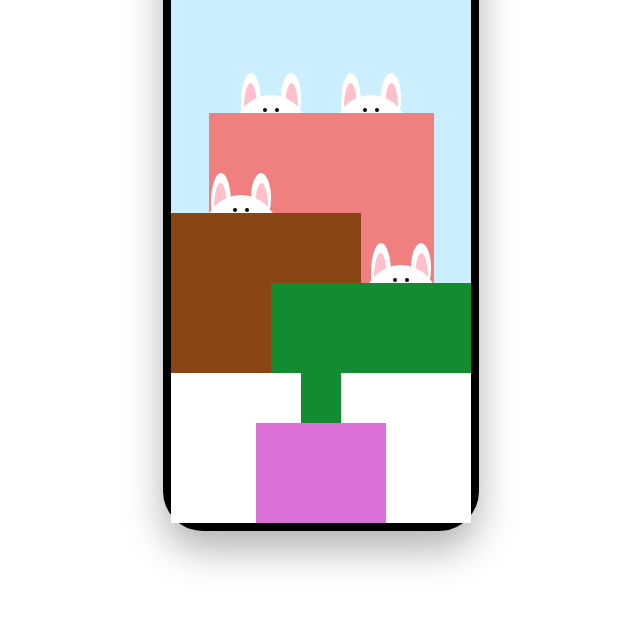
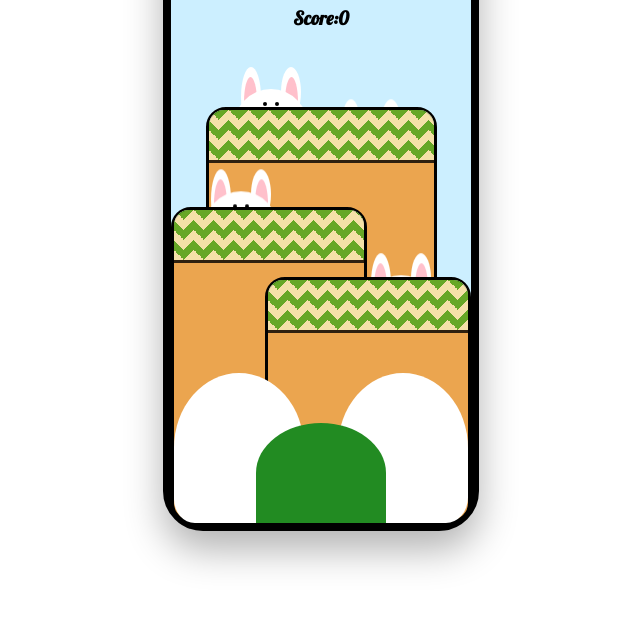
Before and after one commit to willicali40/AnimationLand, a website: page index.html in a window 1280 px wide. Shown: the part 177-800 px from the top of the page, without its empty margins (319-959 px from the left). Drawn offline with Linux system fonts and the light colour scheme.

Commit message:
animation finished, styles finished, project over

```diff
--- a/index.html
+++ b/index.html
@@ -7,11 +7,16 @@
     <title>AnimationLand</title>
     <link rel="stylesheet" href="./styles/layout.css">
     <link rel="stylesheet" href="./styles/bunnies.css">
+    <link rel="preconnect" href="https://fonts.googleapis.com">
+    <link rel="preconnect" href="https://fonts.gstatic.com" crossorigin>
+    <link href="https://fonts.googleapis.com/css2?family=Lobster&display=swap" rel="stylesheet">
 </head>
 <body>
     <div class="phone">
+        <h1>AnimationLand</h1>
         <!--Bunny-1-->
         <div class="layers layer-1">
+            <input type="checkbox">
             <div class="left-ear--outer"></div>
             <div class="left-ear--inner"></div>
             <div class="right-ear--outer"></div>
@@ -23,6 +28,7 @@
         </div>
         <!--Bunny-2-->
         <div class="layers layer-2">
+            <input type="checkbox">
             <div class="left-ear--outer"></div>
             <div class="left-ear--inner"></div>
             <div class="right-ear--outer"></div>
@@ -31,9 +37,12 @@
                 <div class="head_eye head_eye--left"></div>
                 <div class="head_eye head_eye--right"></div>
             </div></div>
-        <div class="layers layer-3"></div> <!--Wall-1-->
+        <div class="layers layer-3 mountain">
+            <div class="gras"></div>
+        </div> <!--Wall-1-->
         <!--Bunny-3-->
         <div class="layers layer-4">
+            <input type="checkbox">
             <div class="left-ear--outer"></div>
             <div class="left-ear--inner"></div>
             <div class="right-ear--outer"></div>
@@ -42,9 +51,11 @@
                 <div class="head_eye head_eye--left"></div>
                 <div class="head_eye head_eye--right"></div>
             </div></div>
-        <div class="layers layer-5"></div> <!--Wall-2-->
+        <div class="layers layer-5 mountain">
+            <div class="gras"></div></div> <!--Wall-2-->
         <!--Bunny-4-->
         <div class="layers layer-6">
+            <input type="checkbox">
             <div class="left-ear--outer"></div>
             <div class="left-ear--inner"></div>
             <div class="right-ear--outer"></div>
@@ -53,7 +64,9 @@
                 <div class="head_eye head_eye--left"></div>
                 <div class="head_eye head_eye--right"></div>
             </div></div>
-        <div class="layers layer-7"></div> <!--Wall-3-->
+            <h3 class="score">Score:</h3>
+        <div class="layers layer-7 mountain">
+            <div class="gras"></div></div> <!--Wall-3-->
         <div class="layers layer-8"></div> <!--Cloud-1-->
         <div class="layers layer-9"></div> <!--Cloud-2-->
         <div class="layers layer-10"></div> <!--Cloud-3-->
--- a/styles/bunnies.css
+++ b/styles/bunnies.css
@@ -51,6 +51,24 @@
     background-color: #000;
     position: absolute;
     top: 13px;
+
+    animation-name: blink;
+    animation-duration: 2s;
+    animation-iteration-count: infinite;
+}
+
+@keyframes blink {
+    0%{
+        height: 4px;
+    }
+    5%{
+        transform: translate(0px, 2px);
+        height: 1px;
+    }
+    10%{
+        transform: translate(0px, 0px);
+        height: 4px;
+    }
 }
 
 .head_eye--left {
--- a/styles/layout.css
+++ b/styles/layout.css
@@ -1,3 +1,10 @@
+:root{
+    --mountain-color: rgb(235, 165, 79);
+    --border-color: #000;
+    --sky-color: #CCEFFF;
+    --rabbit-color: #fff;
+    --forest-green: #228b22;
+}
 body {
     box-sizing: border-box;
     margin: 0;
@@ -6,15 +13,30 @@ body {
     height: 100vh;
     display: grid;
     place-items: center;
+    counter-reset: points;
+    font-family: 'Lobster', cursive;
 }
+
 .phone {
     position: relative;
-    border: 8px solid #000;
+    border: 8px solid var(--border-color);
     border-radius: 40px;
     box-shadow: 0 19px 38px rgba(0, 0, 0, 0.30);
-    background-color: #CCEFFF;
+    background-color: var(--sky-color);
     width: 300px;
     height: 600px;
+}
+h1 {
+    text-align: center;
+}
+h3 {
+    text-align: center;
+}
+input:checked {
+    counter-increment: points;
+}
+.score::after {
+content: counter(points);
 }
 .layers {
     position: absolute;
@@ -22,16 +44,42 @@ body {
 .layer-1 {
     z-index: 1;
     width: 80px;
-    height: 450px;
-    bottom: 0;
+    height: 100px;
+    bottom: 356px;
     right: 60px;
+
+    animation: move 2.3s ease-in-out infinite;
 }
+
+@keyframes move {
+    0%{
+        transform: translateY(0px);
+    }
+    25%{
+        transform: translateY(40px);
+    }
+    100%{
+        transform: translateY(0px);
+    }
+}
+
+.layers input[type=checkbox] {
+    position: absolute;
+    appearance: none;
+    cursor: pointer;
+    z-index: 1;
+    width: 100%;
+    height: 80px;
+}
+
 .layer-2 {
     z-index: 2;
     width: 80px;
-    height: 450px;
-    bottom: 0;
-    left: 60px
+    height: 100px;
+    bottom: 356px;
+    left: 60px;
+
+    animation: move 1s ease-in infinite;
 }
 .layer-3 {
     z-index: 3;
@@ -41,34 +89,58 @@ body {
     left: 0;
     right: 0;
     margin: 0 auto;
-    background-color: lightcoral;
+    border-radius: 20px;
+    background-color: var(--mountain-color);
+}
+.mountain {
+    border: 3px solid var(--border-color);
+}
+.gras {
+    width: 100%;
+    height: 50px;
+    border-top-left-radius: 15px;
+    border-top-right-radius: 15px;
+    border-bottom: 3px solid var(--border-color);
+    background-color: #f7f0bf;
+    opacity: 0.8;
+    background-image:  linear-gradient(135deg, #46a81c 25%, transparent 25%), linear-gradient(225deg, #46a81c 25%, transparent 25%), linear-gradient(45deg, #46a81c 25%, transparent 25%), linear-gradient(315deg, #46a81c 25%, #f7f0bf 25%);
+    background-position:  10px 0, 10px 0, 0 0, 0 0;
+    background-size: 20px 20px;
+    background-repeat: repeat;
 }
 .layer-4 {
     z-index: 4;
     width: 80px;
-    height: 350px;
-    bottom: 0;
+    height: 100px;
+    bottom: 256px;
     left: 30px;
+
+    animation: move 1.8s ease infinite;
 }
 .layer-5 {
     z-index: 5;
     width: 190px;
     height: 310px;
-    background-color: saddlebrown;
+    background-color: var(--mountain-color);
+    border-radius: 20px;
     bottom: 0;
 }
 .layer-6 {
     z-index: 6;
     width: 80px;
-    height: 280px;
-    bottom: 0;
+    height: 100px;
+    bottom: 186px;
     right: 30px;
+
+
+    animation: move 3s ease-in-out infinite;
 }
 .layer-7 {
     z-index: 7;
     width: 200px;
     height: 240px;
-    background-color: rgb(19, 139, 49);
+    background-color: var(--mountain-color);
+    border-radius: 20px;
     bottom: 0;
     right: 0;
 }
@@ -76,22 +148,31 @@ body {
     z-index: 8;
     width: 130px;
     height: 150px;
-    background-color: #fff;
+    border-top-left-radius: 50%;
+    border-top-right-radius: 50%;
+    border-bottom-left-radius: 16%;
+    background-color: var(--rabbit-color);
     bottom: 0;
+    left: 3px;
 }
 .layer-9 {
     z-index: 9;
     width: 130px;
     height: 150px;
-    background-color: #fff;
+    border-top-left-radius: 50%;
+    border-top-right-radius: 50%;
+    border-bottom-right-radius: 17%;
+    background-color: var(--rabbit-color);
     bottom: 0;
-    right: 0;
+    right: 3px;
 }
 .layer-10 {
     z-index: 10;
     width: 130px;
     height: 100px;
-    background-color: orchid;
+    border-top-left-radius: 50%;
+    border-top-right-radius: 50%;
+    background-color: var(--forest-green);
     bottom: 0;
     left: 0;
     right: 0;
```
